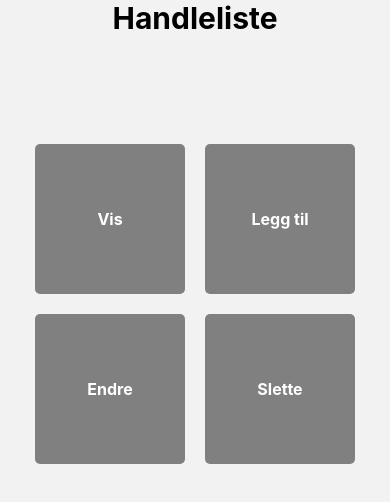
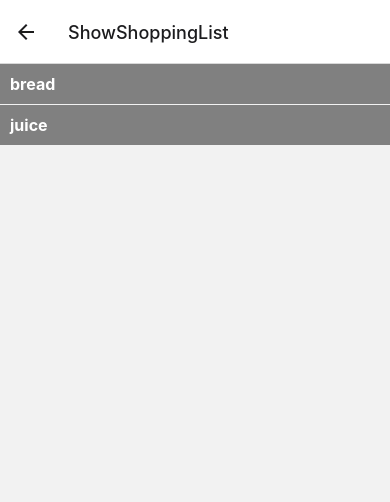
Before and after one commit to evenvagen/expo-shopping-list, a React Native app: screen /ShowShoppingList in a window 390 px wide. Shown: the top 502 px of the page. Built offline with nearby package versions, Linux system fonts and the light colour scheme.

Commit message:
created page for showing shopping-list

```diff
--- a/App.js
+++ b/App.js
@@ -3,6 +3,7 @@ import { NavigationContainer } from '@react-navigation/native';
 import { createNativeStackNavigator } from '@react-navigation/native-stack';
 import { Provider } from 'react-redux';
 import { store } from './src/redux/store';
+import { ShowShoppingListScreen } from "./src/pages/ShowShoppingListScreen";
 
 const Stack = createNativeStackNavigator();
 
@@ -12,6 +13,7 @@ export default function App() {
       <NavigationContainer>
         <Stack.Navigator>
           <Stack.Screen name="Home" component={HomeScreen} options={{headerShown: false}} />
+          <Stack.Screen name="ShowShoppingList" component={ShowShoppingListScreen} />
         </Stack.Navigator>
       </NavigationContainer>
     </Provider>
--- a/src/pages/HomeScreen.js
+++ b/src/pages/HomeScreen.js
@@ -1,13 +1,13 @@
 import { Text, View, StyleSheet, SafeAreaView, TouchableOpacity } from "react-native";
 
-export function HomeScreen() {
+export function HomeScreen({ navigation }) {
   return (
     <SafeAreaView>
     <View>
         <View style={styles.container}>
             <Text style={styles.headline}>Handleliste</Text>
             <View style={styles.row}>
-                <TouchableOpacity style={styles.box}>
+                <TouchableOpacity style={styles.box} onPress={() => navigation.navigate('ShowShoppingList')}>
                     <Text style={styles.boxText}>Vis</Text>
                 </TouchableOpacity>
 
--- /dev/null
+++ b/src/pages/ShowShoppingListScreen.js
@@ -0,0 +1,38 @@
+import { View, FlatList, StyleSheet, Text } from 'react-native';
+import { useSelector } from 'react-redux';
+
+export function ShowShoppingListScreen({ navigation }){
+
+    const shoppingList = useSelector((state) => state.shoppingList.shoppingList)
+
+    console.log(shoppingList);
+
+    return (
+        <View>
+            <FlatList
+                data={shoppingList}
+                keyExtractor={item => item.id}
+                renderItem={( {item} ) => {
+                   return (
+                    <View style={styles.item}>
+                        <Text style={styles.text}>{item.name}</Text>
+                    </View>
+                   )
+                }}
+            />
+        </View>
+    )
+}
+
+const styles = StyleSheet.create({
+    item:{
+        padding: 10,
+        backgroundColor: 'gray',
+        marginBottom: 1
+    },
+    text: {
+        color: 'white',
+        fontSize: 16,
+        fontWeight: 'bold'
+    }
+})
```
